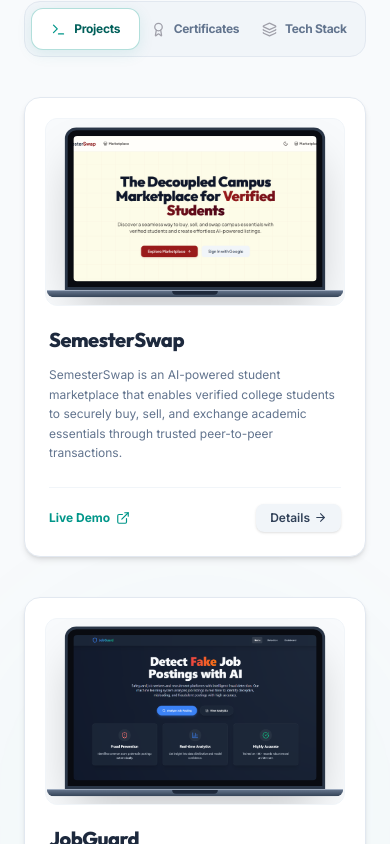
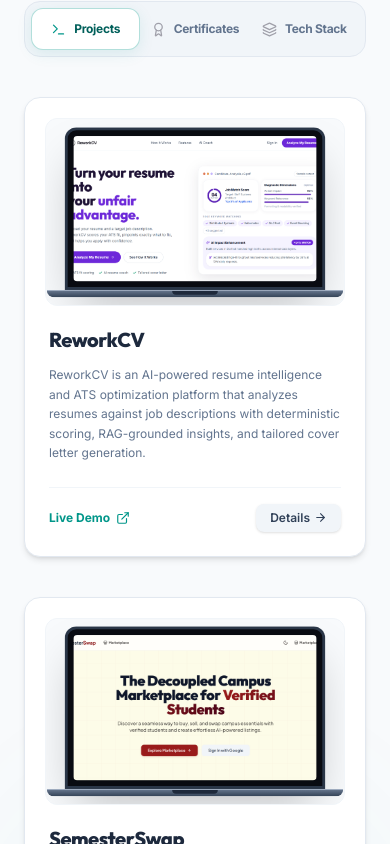
Before and after one commit to its-sudharshan-45/Sudharshan-Portfolio, a React (Vite) app: page / in a window 390 px wide. Shown: the part 3560-4404 px from the top of the page. Built offline with nearby package versions, Linux system fonts and the light colour scheme.

Commit message:
feat: add VS Code settings and implement Hero and Projects components

```diff
--- a/src/components/Projects.tsx
+++ b/src/components/Projects.tsx
@@ -29,10 +29,15 @@
   title: string;
   pdfUrl: string;
   imageUrl: string;
+  issuer?: string;
+  date?: string;
+  driveUrl?: string;
+  category?: string;
+  accentColor?: string;
+  element?: null;
 }
 
 interface CertificateCardProps {
-  key?: string | number;
   cert: Certificate;
   theme: "light" | "dark";
   index: number;
@@ -121,17 +126,72 @@
   // 1. PROJECTS LIST
   const projects: Project[] = [
     {
+      id: "ReworkCV",
+      title: "ReworkCV",
+      shortDescription:
+        "ReworkCV is an AI-powered resume intelligence and ATS optimization platform that analyzes resumes against job descriptions with deterministic scoring, RAG-grounded insights, and tailored cover letter generation.",
+      longDescription:
+        "ReworkCV is a full-stack resume intelligence SaaS platform engineered to deliver grounded, actionable ATS-readiness insights and career collateral. It integrates a deterministic multi-section scoring engine with hybrid RAG retrieval powered by Supabase pgvector and a multi-provider LLM router (Ollama, Groq, Anthropic Claude, and OpenAI) featuring automatic failover. Key capabilities include deep resume-to-job matching, semantic gap analysis, an interactive AI Career Coach chat, scan history tracking, and automated cover letter generation with high-fidelity PDF and DOCX export. Designed local-first with enterprise-grade security and RLS policies, ReworkCV empowers job seekers to optimize their applications with transparency and precision.",
+      demoUrl: "https://reworkcv-kappa.vercel.app/",
+      githubUrl: "https://github.com/its-sudharshan-45/ReworkCV",
+      detailsUrl: "#",
+      imageUrl: "/Project_Images/ReworkCV.png",
+      techCount: 14,
+      featureCount: 7,
+      tags: [
+        "React",
+        "TypeScript",
+        "Vite",
+        "Tailwind CSS",
+        "Framer Motion",
+        "Node.js",
+        "Express",
+        "Supabase PostgreSQL",
+        "pgvector (RAG)",
+        "Supabase Auth",
+        "Ollama",
+        "Groq",
+        "Anthropic Claude",
+        "OpenAI",
+      ],
+      keyFeatures: [
+        "Deterministic Multi-Section ATS Scoring & Job-Description Matcher",
+        "Hybrid RAG Retrieval with Supabase pgvector Knowledge Base",
+        "Multi-Provider AI Router with Automatic Failover (Ollama, Groq, Anthropic, OpenAI)",
+        "Interactive AI Career Coach for Context-Aware Follow-Up",
+        "Automated Tailored Cover Letter Generator with PDF & DOCX Export",
+        "Scan History & Analysis Persistence with Supabase RLS",
+        "Document Parsing & Validation Pipeline (PDF & TXT Extraction)",
+      ],
+    },
+    {
       id: "SemesterSwap",
       title: "SemesterSwap",
-      shortDescription: "SemesterSwap is an AI-powered student marketplace that enables verified college students to securely buy, sell, and exchange academic essentials through trusted peer-to-peer transactions.",
-      longDescription: "SemesterSwap is a full-stack, AI-powered marketplace built exclusively for verified college students. The platform enables secure peer-to-peer trading of textbooks, lab equipment, notes, and other academic essentials within a trusted campus community. Key features include AI-driven listing optimization with product title enhancement and description generation powered by Anthropic Claude, Groq, and Google Gemini, personalized recommendations, real-time chat, SMTP-based email notifications, campus meeting coordination, and structured transaction workflows. By combining verified student authentication, trust-focused interactions, and intelligent automation, SemesterSwap delivers a safer, smarter, and more efficient marketplace experience for students.",
+      shortDescription:
+        "SemesterSwap is an AI-powered student marketplace that enables verified college students to securely buy, sell, and exchange academic essentials through trusted peer-to-peer transactions.",
+      longDescription:
+        "SemesterSwap is a full-stack, AI-powered marketplace built exclusively for verified college students. The platform enables secure peer-to-peer trading of textbooks, lab equipment, notes, and other academic essentials within a trusted campus community. Key features include AI-driven listing optimization with product title enhancement and description generation powered by Anthropic Claude, Groq, and Google Gemini, personalized recommendations, real-time chat, SMTP-based email notifications, campus meeting coordination, and structured transaction workflows. By combining verified student authentication, trust-focused interactions, and intelligent automation, SemesterSwap delivers a safer, smarter, and more efficient marketplace experience for students.",
       demoUrl: "https://semester-swap-seven.vercel.app/",
       githubUrl: "https://github.com/its-sudharshan-45/SemesterSwap",
       detailsUrl: "#",
       imageUrl: "/Project_Images/SemesterSwap.png",
       techCount: 13,
-      featureCount: 5,
-      tags: ["React","TypeScript","Vite", "Tailwind CSS", "Python", "FastAPI", "SQLAlchemy", "Supabase PostgreSQL", "Supabase Auth","JWT","Anthropic Claude","Groq","Google Gemini"],
+      featureCount: 7,
+      tags: [
+        "React",
+        "TypeScript",
+        "Vite",
+        "Tailwind CSS",
+        "Python",
+        "FastAPI",
+        "SQLAlchemy",
+        "Supabase PostgreSQL",
+        "Supabase Auth",
+        "JWT",
+        "Anthropic Claude",
+        "Groq",
+        "Google Gemini",
+      ],
       keyFeatures: [
         "AI-Powered Listing Optimization (Product Title Enhancement & Description Generation)",
         "Multi-Provider AI Integration (Anthropic Claude, Groq, Google Gemini)",
@@ -139,41 +199,71 @@
         "SMTP-Based Email Notifications",
         "Campus Meeting Coordination",
         "Structured Transaction Workflows",
-        "Secure Authentication & Authorization (JWT)"
+        "Secure Authentication & Authorization (JWT)",
       ],
     },
     {
       id: "JobGuard",
       title: "JobGuard",
-      shortDescription: "JobGuard provides an intelligent and reliable solution for detecting recruitment scams, improving trust, transparency, and safety in online job marketplaces.",
-      longDescription: "JobGuard is a full-stack machine learning application that detects fraudulent job postings using natural language processing and predictive analytics. The system analyzes job descriptions in real time and classifies them as legitimate or potentially fraudulent, helping job seekers and recruitment platforms make safer decisions.",
+      shortDescription:
+        "JobGuard provides an intelligent and reliable solution for detecting recruitment scams, improving trust, transparency, and safety in online job marketplaces.",
+      longDescription:
+        "JobGuard is a full-stack machine learning application that detects fraudulent job postings using natural language processing and predictive analytics. The system analyzes job descriptions in real time and classifies them as legitimate or potentially fraudulent, helping job seekers and recruitment platforms make safer decisions.",
       demoUrl: "https://github.com",
       githubUrl: "https://github.com/its-sudharshan-45/JobGuard",
       detailsUrl: "#",
       imageUrl: "/Project_Images/JobGuard.png",
       techCount: 9,
       featureCount: 5,
-      tags: ["React","Vite", "Tailwind CSS", "Python", "FastAPI", "Scikit-learn", "NLP-based text classification", "MLflow", "PostgreSQL"],
+      tags: [
+        "React",
+        "Vite",
+        "Tailwind CSS",
+        "Python",
+        "FastAPI",
+        "Scikit-learn",
+        "NLP-based text classification",
+        "MLflow",
+        "PostgreSQL",
+      ],
       keyFeatures: [
         "Real-time fake job posting detection",
         "Machine learning-powered classification",
         "Interactive analytics and confidence scoring",
         "Fast and scalable REST API architecture",
-        "Experiment and model tracking with MLflow"
+        "Experiment and model tracking with MLflow",
       ],
     },
     {
       id: "Spot4Notes",
       title: "Spot4Notes",
-      shortDescription: "Spot4Notes is an AI-powered academic resource sharing platform exclusively for college students, enabling secure note sharing, smart search, automated content moderation, and an interactive AI Study Assistant.",
-      longDescription: "Spot4Notes is a centralized AI-enhanced academic platform designed to simplify the way college students upload, discover, and learn from study materials across 14 departments. The platform ensures a secure and trusted community through college email verification, automated content moderation using OCR and document processing, and an admin approval workflow. It features advanced search capabilities, real-time notifications, and an AI Study Assistant that helps students generate quizzes, summarize notes, and receive personalized learning support. Built with React, Node.js, Express, PostgreSQL, and OpenAI APIs, Spot4Notes delivers a scalable, intelligent, and seamless learning experience.",
+      shortDescription:
+        "Spot4Notes is an AI-powered academic resource sharing platform exclusively for college students, enabling secure note sharing, smart search, automated content moderation, and an interactive AI Study Assistant.",
+      longDescription:
+        "Spot4Notes is a centralized AI-enhanced academic platform designed to simplify the way college students upload, discover, and learn from study materials across 14 departments. The platform ensures a secure and trusted community through college email verification, automated content moderation using OCR and document processing, and an admin approval workflow. It features advanced search capabilities, real-time notifications, and an AI Study Assistant that helps students generate quizzes, summarize notes, and receive personalized learning support. Built with React, Node.js, Express, PostgreSQL, and OpenAI APIs, Spot4Notes delivers a scalable, intelligent, and seamless learning experience.",
       demoUrl: "https://github.com",
       githubUrl: "https://github.com/its-sudharshan-45/Spot4Notes",
       detailsUrl: "#",
       imageUrl: "/Project_Images/Spot4Notes.png",
       techCount: 15,
       featureCount: 9,
-      tags: ["React.js","Vite","Tailwind CSS","React Router","Zustand","Node.js","Express.js","PostgreSQL","JWT","bcrypt","Email Verification","pdf-parse","Mammoth","Tesseract.js (OCR)","OpenAI API"],
+      tags: [
+        "React.js",
+        "Vite",
+        "Tailwind CSS",
+        "React Router",
+        "Zustand",
+        "Node.js",
+        "Express.js",
+        "PostgreSQL",
+        "JWT",
+        "bcrypt",
+        "Email Verification",
+        "pdf-parse",
+        "Mammoth",
+        "Tesseract.js (OCR)",
+        "OpenAI API",
+      ],
       keyFeatures: [
         "College Email Authentication",
         "14 Department Resource Hub",
@@ -183,37 +273,46 @@
         "AI Study Assistant (Quiz, Summary & Tutor)",
         "Admin Dashboard & Analytics",
         "Real-Time Notifications",
-        "User & Content Management"
+        "User & Content Management",
       ],
     },
     {
       id: "StudentHub",
       title: "StudentHub",
-      shortDescription: "A web-based student management system that enables administrators to efficiently manage student records through CRUD operations, including adding, updating, searching, viewing, and deleting student information.",
-      longDescription: "Student Record Management System is a full-stack web application developed to streamline the management of student information. It provides administrators with a centralized platform to perform CRUD operations on student records, including registration, modification, searching, and deletion. Built using Node.js, Express.js, MongoDB, Mongoose, and EJS, the application follows an MVC architecture to deliver a structured, scalable, and efficient record management solution.",
+      shortDescription:
+        "A web-based student management system that enables administrators to efficiently manage student records through CRUD operations, including adding, updating, searching, viewing, and deleting student information.",
+      longDescription:
+        "Student Record Management System is a full-stack web application developed to streamline the management of student information. It provides administrators with a centralized platform to perform CRUD operations on student records, including registration, modification, searching, and deletion. Built using Node.js, Express.js, MongoDB, Mongoose, and EJS, the application follows an MVC architecture to deliver a structured, scalable, and efficient record management solution.",
       demoUrl: "https://github.com",
       githubUrl: "https://github.com/its-sudharshan-45/StudentHub",
       detailsUrl: "#",
       imageUrl: "/Project_Images/StudentHub.png",
       techCount: 10,
-      featureCount: 4,
-      tags: ["Node.js","Express.js","MongoDB","EJS","HTML","CSS","JavaScript","Body-Parser","Nodemon"],
+      featureCount: 6,
+      tags: [
+        "Node.js",
+        "Express.js",
+        "MongoDB",
+        "EJS",
+        "HTML",
+        "CSS",
+        "JavaScript",
+        "Body-Parser",
+        "Nodemon",
+      ],
       keyFeatures: [
         "Student Registration & Record Management",
         "Complete CRUD Operations (Create, Read, Update, Delete)",
         "Student Search & Data Retrieval",
         "MongoDB Database Integration",
         "MVC Architecture for Scalable Code Organization",
-        "User-Friendly Web Interface"
+        "User-Friendly Web Interface",
       ],
-
-    }
+    },
   ];
 
-
-
   // 2. CERTIFICATES LIST
-  const certificates = [
+  const certificates: Certificate[] = [
     {
       id: "cert-aws-cloud-practitioner-essentials",
       title: "AWS Cloud Practitioner Essentials",
@@ -634,7 +733,7 @@
                       : "text-slate-500 hover:text-slate-800 relative z-10"
                   }`}
                 >
-                  <Terminal size={15} className={activeTab === "projects" ? (theme === "dark" ? "text-[#00f5b4]" : "text-teal-655 text-teal-600") : "text-zinc-400"} />
+                  <Terminal size={15} className={activeTab === "projects" ? (theme === "dark" ? "text-[#00f5b4]" : "text-teal-600") : "text-zinc-400"} />
                   <span>Projects</span>
                 </button>
 
@@ -651,7 +750,7 @@
                       : "text-slate-500 hover:text-slate-800 relative z-10"
                   }`}
                 >
-                  <Award size={15} className={activeTab === "certificates" ? (theme === "dark" ? "text-[#00f5b4]" : "text-teal-655 text-teal-600") : "text-zinc-400"} />
+                  <Award size={15} className={activeTab === "certificates" ? (theme === "dark" ? "text-[#00f5b4]" : "text-teal-600") : "text-zinc-400"} />
                   <span>Certificates</span>
                 </button>
 
@@ -668,7 +767,7 @@
                       : "text-slate-500 hover:text-slate-800 relative z-10"
                   }`}
                 >
-                  <Layers size={15} className={activeTab === "tech-stack" ? (theme === "dark" ? "text-[#00f5b4]" : "text-teal-653 text-teal-600") : "text-zinc-400"} />
+                  <Layers size={15} className={activeTab === "tech-stack" ? (theme === "dark" ? "text-[#00f5b4]" : "text-teal-600") : "text-zinc-400"} />
                   <span>Tech Stack</span>
                 </button>
               </div>
@@ -728,11 +827,11 @@
                             <h3 className={`font-display text-xl sm:text-2xl font-extrabold tracking-tight transition-colors leading-snug ${
                               theme === "dark"
                                 ? "text-white hover:text-[#00f5b4]"
-                                : "text-slate-800 hover:text-teal-655 hover:text-teal-600"
+                                : "text-slate-800 hover:text-teal-600"
                             }`}>
                               {project.title}
                             </h3>
-                            <p className={`mt-3 text-xs sm:text-sm font-normal leading-relaxed ${theme === "dark" ? "text-zinc-400" : "text-slate-555 text-slate-500"}`}>
+                            <p className={`mt-3 text-xs sm:text-sm font-normal leading-relaxed ${theme === "dark" ? "text-zinc-400" : "text-slate-500"}`}>
                               {project.shortDescription}
                             </p>
                           </div>
@@ -915,8 +1014,7 @@
                                   <span
                                     className={`text-[9px] sm:text-[10px] font-semibold tracking-tight text-center leading-tight transition-colors duration-200 ${
                                       theme === "dark" ? "text-zinc-400" : "text-slate-500"
-                                    } group-hover/skill:text-[${category.accent}]`}
-                                    style={{} as React.CSSProperties}
+                                    }`}
                                     onMouseEnter={e => { (e.currentTarget as HTMLSpanElement).style.color = category.accent; }}
                                     onMouseLeave={e => { (e.currentTarget as HTMLSpanElement).style.color = ""; }}
                                   >
```
Also changed, not shown: src/components/Hero.tsx (+6 -6 lines).
